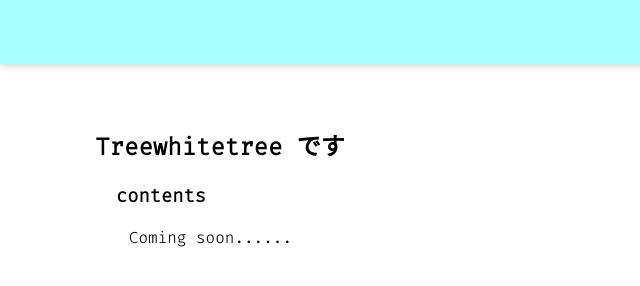
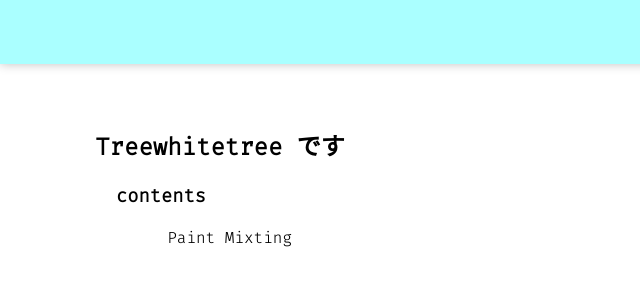
Before and after one commit to Treewhitetree/web-site-2, a plain HTML site: page index.html in a window 1280 px wide. Shown: the full height of the page, 0-640 px from the left. Drawn offline with Linux system fonts and the light colour scheme.

Commit message:
Update index.html

```diff
--- a/index.html
+++ b/index.html
@@ -5,8 +5,8 @@
   <meta charset="UTF-8">
   <meta name="author" content="Treewhitetree(@Treewhitetree)">
   <meta name="viewport" content="width=device-width, initial-scale=1.0">
-  <title>Treewhitetreeのホームページ</title>
-  <meta name="description" content="Treewhitetreeのホームページ">
+  <title>Treewhitetree's Website'</title>
+  <meta name="description" content="Treewhitetree's Website'">
   <meta name="robots" content="index, follow">
   <link rel="preconnect" href="https://fonts.googleapis.com">
   <link rel="preconnect" href="https://fonts.gstatic.com" crossorigin>
@@ -28,7 +28,9 @@
       &nbsp;&nbsp;&nbsp;&nbsp;contents
     </h3>
     <p>
-      &nbsp;&nbsp;&nbsp;&nbsp;&nbsp;&nbsp;Coming soon......
+      <span class="toppagespan" onclick="jump_paintmixting();">
+        Paint Mixting
+      </span>
     </p>
     <br>
     <br>
@@ -62,7 +64,18 @@
       top: 64px;
       margin: 5%;
     }
+
+    .toppagespan {
+      display: block;
+      text-indent: 6em;
+    }
   </style>
+
+  <script>
+    function jump_paintmixting() {
+      window.location.href = "https://treewhitetree.github.io/web-site-2/PaintMixting.html";
+    }
+  </script>
 </body>
 
 </html>
```
